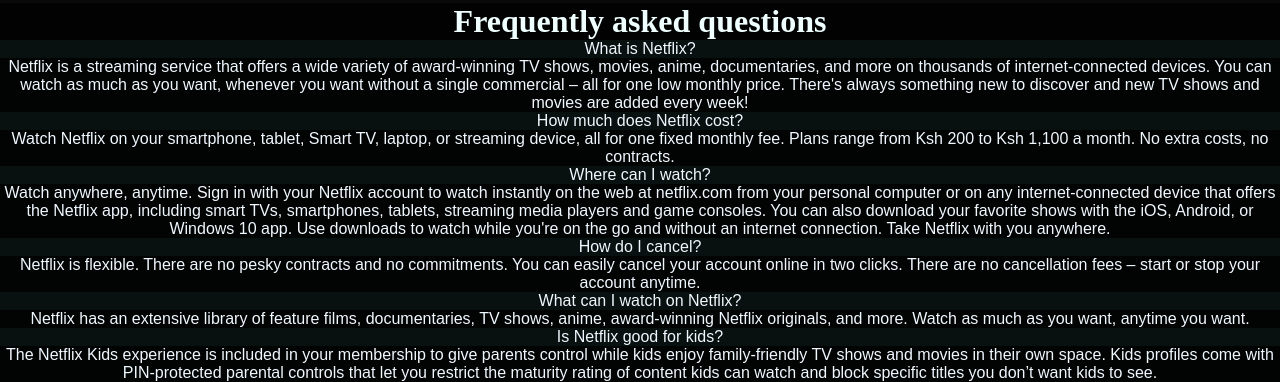
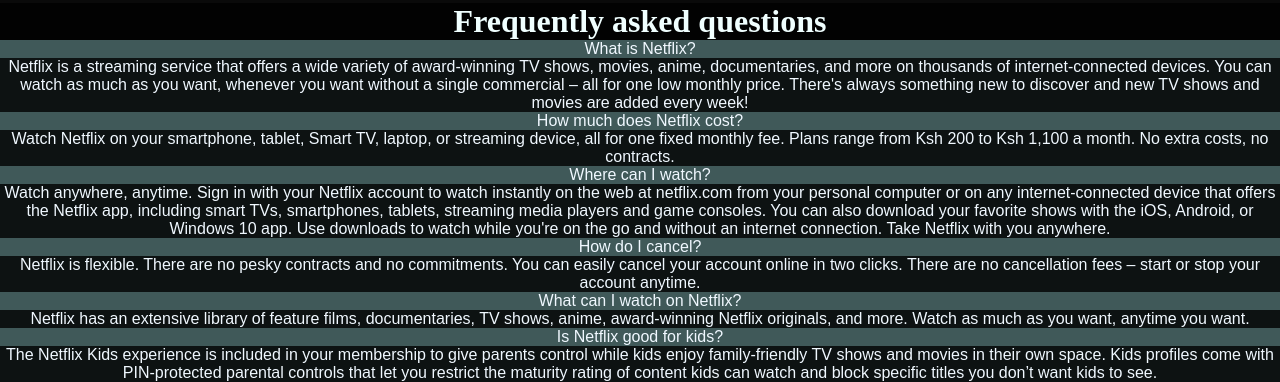
Before and after one commit to SmartGuy500/NetflixClone, a plain HTML site: page index.html in a window 1280 px wide. Shown: the part 2911-3293 px from the top of the page. Drawn offline with Linux system fonts and the light colour scheme.

Commit message:
FAQ Edits

```diff
--- a/NetflixClone.css
+++ b/NetflixClone.css
@@ -81,6 +81,12 @@
 
 }
 
+.FAQ{
+    background-color: rgb(128,128,128,0.2);
+    border-width: 5px;
+    border-color: red;
+}
+
 
 .Title{
     color: azure;
--- a/index.html
+++ b/index.html
@@ -83,34 +83,34 @@
 
         <ul>
             <div class="ParentList">
-             <li>What is Netflix?
+             <li class="FAQ">What is Netflix?
                 <p class="Sub-list">
                     Netflix is a streaming service that offers a wide variety of award-winning TV shows, movies, anime, documentaries, and more on thousands of internet-connected devices.
                     You can watch as much as you want, whenever you want without a single commercial – all for one low monthly price. There's always something new to discover and new TV shows and movies are added every week!
                 </p>
              </li>
-             <li>How much does Netflix cost?
+             <li class="FAQ">How much does Netflix cost?
                 <p class="Sub-list">
                     Watch Netflix on your smartphone, tablet, Smart TV, laptop, or streaming device, all for one fixed monthly fee. Plans range from Ksh 200 to Ksh 1,100 a month. No extra costs, no contracts.
                 </p>
              </li>
-             <li>Where can I watch?
+             <li class="FAQ">Where can I watch?
                 <p class="Sub-list">
                     Watch anywhere, anytime. Sign in with your Netflix account to watch instantly on the web at netflix.com from your personal computer or on any internet-connected device that offers the Netflix app, including smart TVs, smartphones, tablets, streaming media players and game consoles.
                     You can also download your favorite shows with the iOS, Android, or Windows 10 app. Use downloads to watch while you're on the go and without an internet connection. Take Netflix with you anywhere.
                 </p>
              </li>
-             <li>How do I cancel?
+             <li class="FAQ">How do I cancel?
                 <p class="Sub-list">
                     Netflix is flexible. There are no pesky contracts and no commitments. You can easily cancel your account online in two clicks. There are no cancellation fees – start or stop your account anytime.
                 </p>
              </li>
-             <li>What can I watch on Netflix?
+             <li class="FAQ">What can I watch on Netflix?
                 <p class="Sub-list">
                     Netflix has an extensive library of feature films, documentaries, TV shows, anime, award-winning Netflix originals, and more. Watch as much as you want, anytime you want.
                 </p>
              </li>
-             <li>Is Netflix good for kids?
+             <li class="FAQ">Is Netflix good for kids?
                 <p class="Sub-list">
                     The Netflix Kids experience is included in your membership to give parents control while kids enjoy family-friendly TV shows and movies in their own space.
                     Kids profiles come with PIN-protected parental controls that let you restrict the maturity rating of content kids can watch and block specific titles you don’t want kids to see.
```
